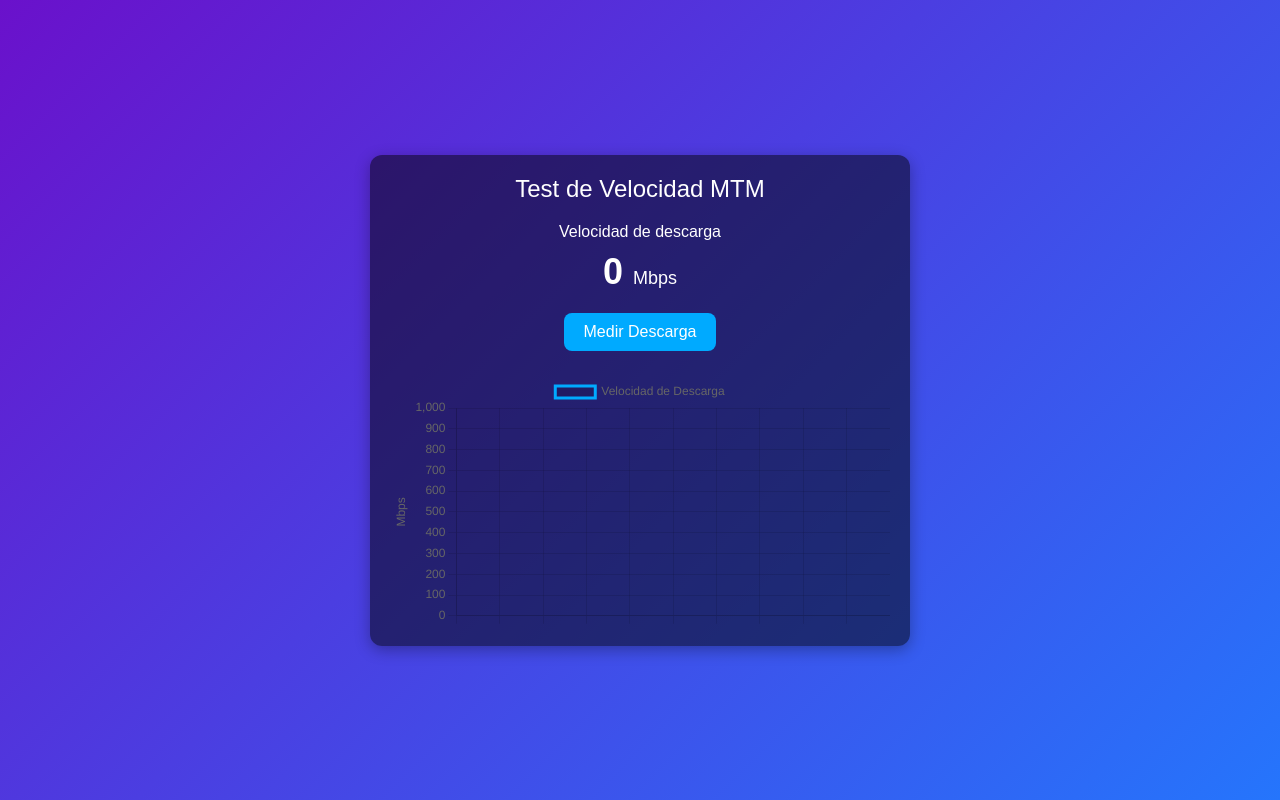
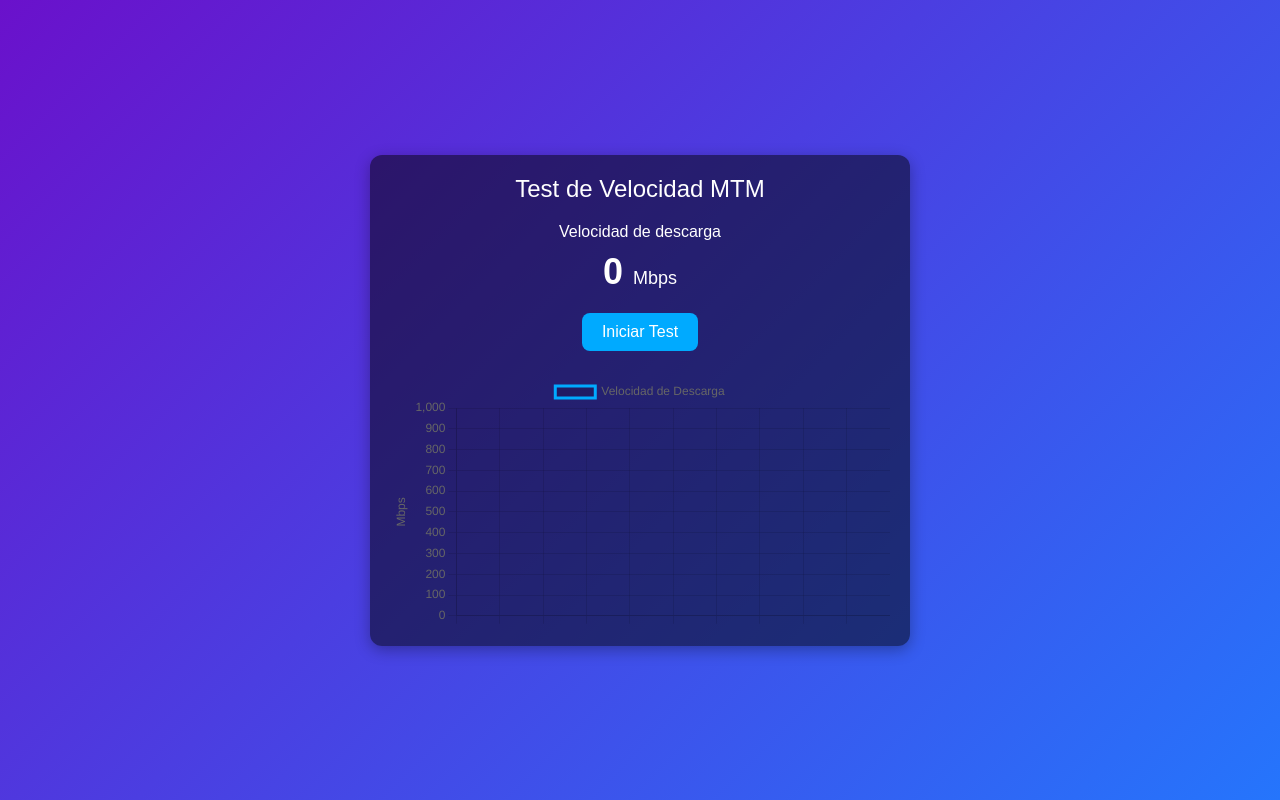
Before and after one commit to molavita/speed, a plain HTML site: page index.html in a window 1280 px wide. Drawn offline with nearby package versions, Linux system fonts and the light colour scheme; no server answers.

Commit message:
Update index.html

```diff
--- a/index.html
+++ b/index.html
@@ -74,7 +74,7 @@
         <div id="ipInfo"></div> <!-- Aquí se mostrará la IP y el proveedor -->
 
         <!-- Botón para medir velocidad de descarga -->
-        <button class="button" onclick="measureDownload()">Medir Descarga</button>
+        <button class="button" onclick="measureDownload()">Iniciar Test</button>
 
         <!-- Gráfica de progreso -->
         <canvas id="myChart"></canvas>
```
